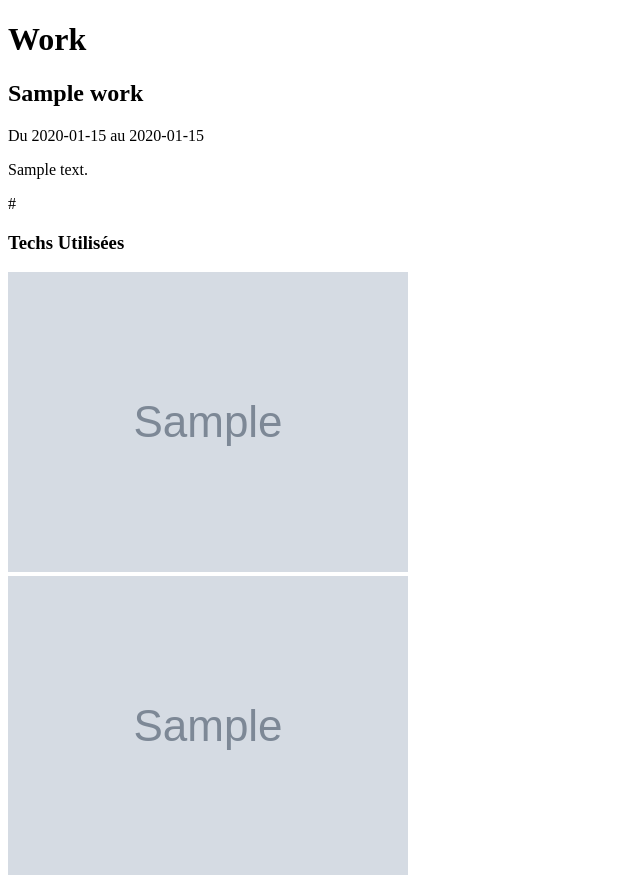
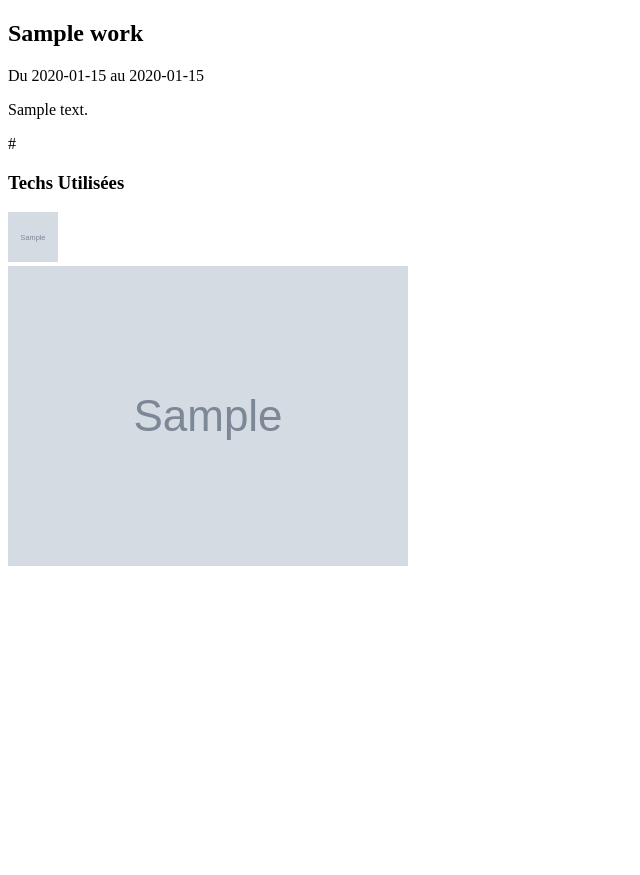
Before and after one commit to nibor51/portfolio, a Symfony app: template templates/home/works.html.twig in a window 1280 px wide. Shown: the part 70-945 px from the top of the page, without its empty margins (0-640 px from the left). After the commit the page ends 636 px from the top, so only its background shows below. Run offline with Twig, Linux system fonts and the light colour scheme; the template is opened without the code that fills it: most values are stand-ins (such as "Sample title", 1, 10 or a date in 2020); grey boxes marked "Sample" are stand-in pictures; some libraries are stand-ins or nearby versions.

Commit message:
second iteration style for workpage

```diff
--- a/templates/home/works.html.twig
+++ b/templates/home/works.html.twig
@@ -3,9 +3,10 @@
 {% block title %} {{ parent() }} - Works{% endblock %}
 
 {% block body %}
-    <h1 class="title">Work</h1>
+    <h1 class="title" hidden>Work</h1>
+    <div class="flex container works">
         {% for work in works %}
-        <div class="flex container">
+            <div class="flex work-container">
                 <div class="element">
                     <h2>{{ work.title }}</h2>
                     <p>Du {{ work.startDate ? work.startDate|date('Y-m-d') : '' }} au {{ work.endDate ? work.endDate|date('Y-m-d') : '' }}</p>
@@ -14,10 +15,10 @@
                         {{ work.description }}
                     </p>
                     <p>{{ work.link }}</p>
+                    <div class="tech-container">
                         <h3>Techs Utilisées</h3>
-                <div class="tech-container">
                         {% for tech in work.usedTech %}
-                    <img src="{{ tech.logo }}" alt="{{ tech.name }}">
+                            <img src="{{ tech.logo }}" alt="{{ tech.name }}" width="50px" height="50px">
                         {% endfor %}
                     </div>
                 </div>
@@ -26,7 +27,9 @@
                         <img src="{{ image.src }}" alt="{{ image.alt }}">
                     {% endfor %}
                 </div>
+            </div>
         {% else %}
+            <div class="flex container">
                 <div class="element">
                     <p>
                         no records found
@@ -34,4 +37,6 @@
                 </div>
             </div>
         {% endfor %}
+    </div>
+
 {% endblock %}
```
Also changed, not shown: assets/styles/app.scss (+26 -2 lines). Lines whose indentation alone changed are shown as unchanged.
